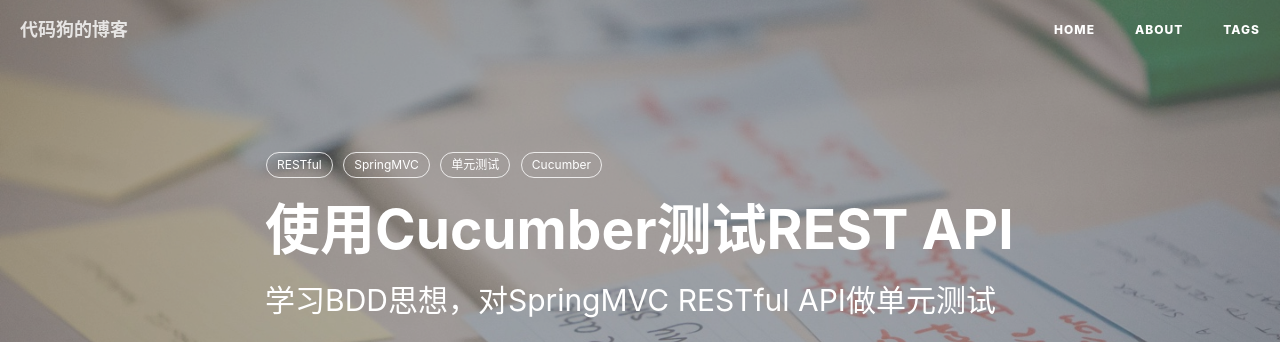
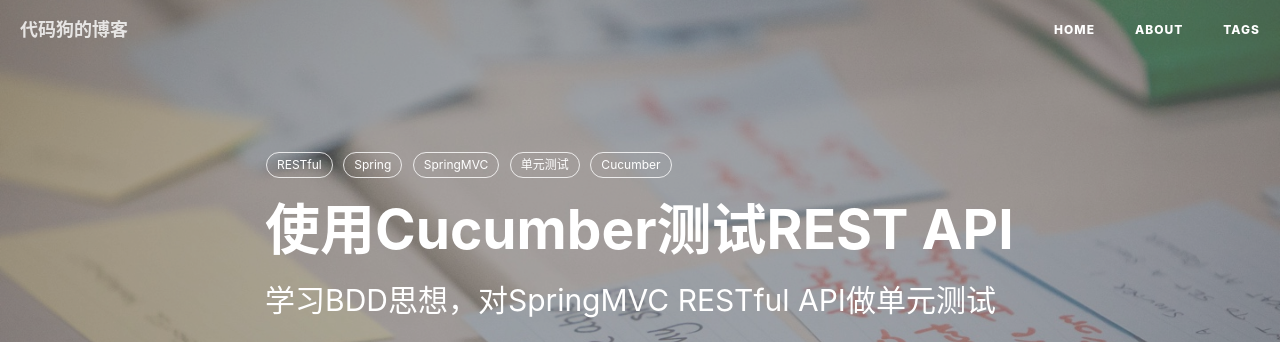
Before and after one commit to gyfeng/gyfeng.github.io, a Jekyll site: the page built from _posts/2017-03-25-restful-test-cucumber.markdown, in a window 1280 px wide and 900 px high. Shown: the top 342 px of the window. Built offline with Jekyll 4.4.1, drawn with Linux system fonts in a browser that asks for light colours; nearby versions of some CDN libraries; comment, search, counter and statistics services are not loaded.

Commit message:
update cucumber

```diff
--- a/_posts/2017-03-25-restful-test-cucumber.markdown
+++ b/_posts/2017-03-25-restful-test-cucumber.markdown
@@ -7,6 +7,7 @@ header-mask: 0.3
 catalog:    true
 tags:
     - RESTful
+    - Spring
     - SpringMVC
     - 单元测试
     - Cucumber
```
